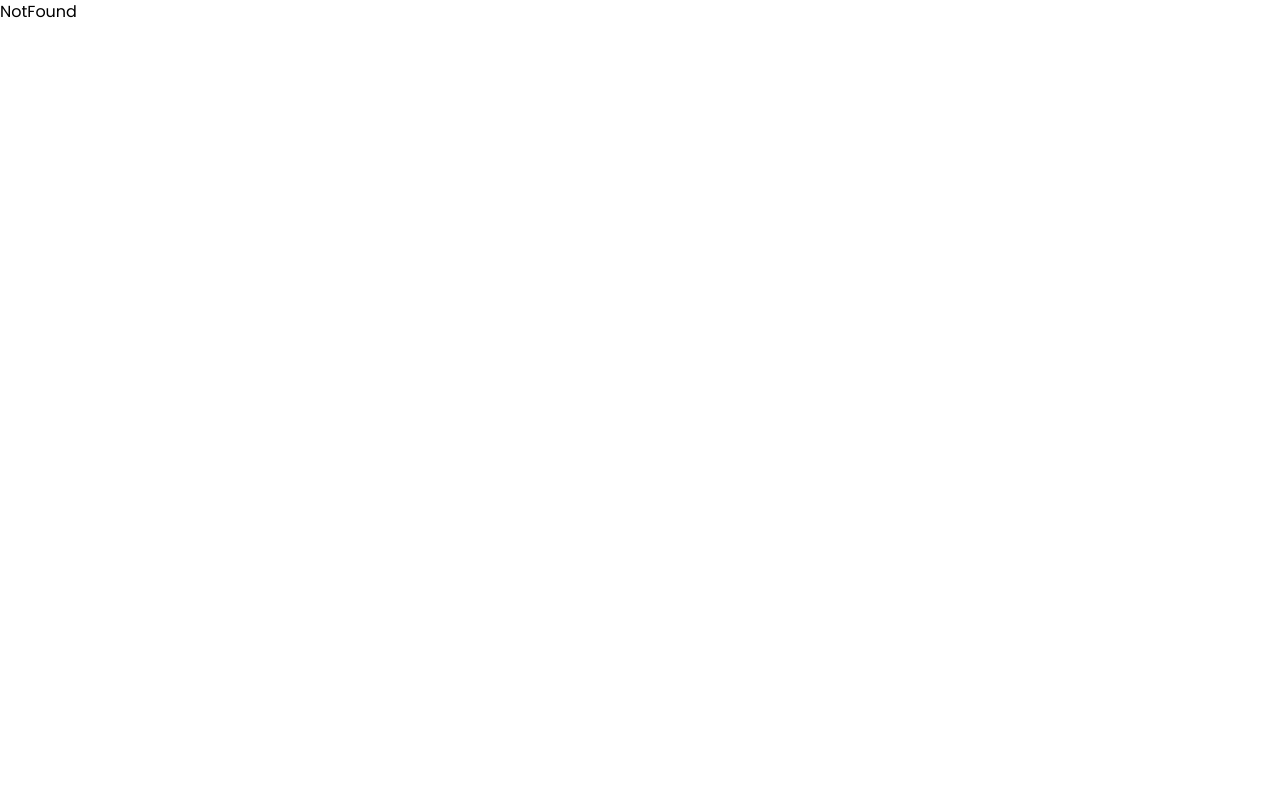
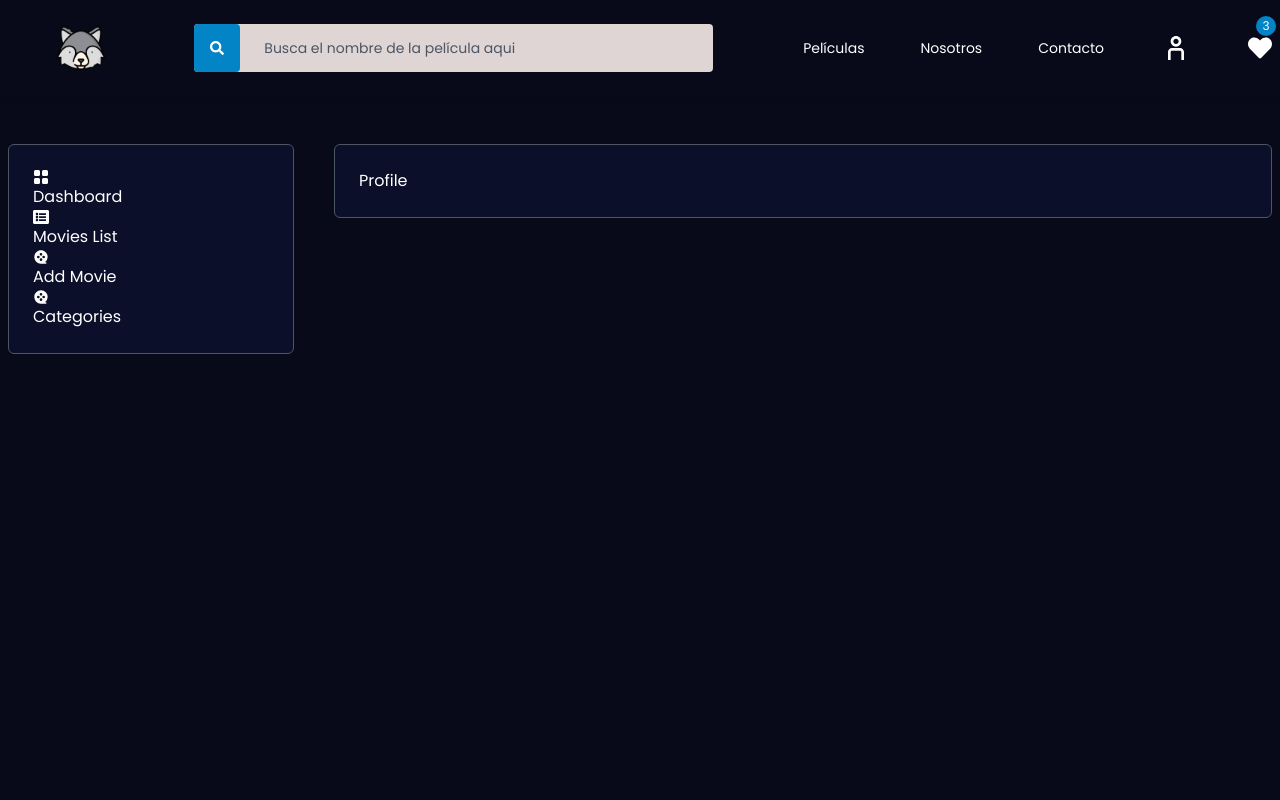
Before and after one commit to WilOkazaki/Azurlane2, a React (Vite) app in the folder client/: page /profile in a window 1280 px wide. Shown: the top 800 px of the page. Built offline with nearby package versions, Linux system fonts and the light colour scheme.

Commit message:
reproductor de peliculas on

```diff
--- a/client/src/App.jsx
+++ b/client/src/App.jsx
@@ -7,6 +7,8 @@
 import MoviesPage from "./Screens/Movies";
 import Login from "./Screens/Login";
 import Register from "./Screens/Register";
+import Profile from "./Screens/Dasboard/Profile";
+import WatchPage from "./Screens/WatchPage";
 
 function App() {
 
@@ -17,8 +19,10 @@
         <Route path="*" element={<NotFound />} />
         <Route path="/movies" element={<MoviesPage />} />
         <Route path="/movie/:id" element={<SingleMovie />} />
+        <Route path="/watch/:id" element={<WatchPage />} />
         <Route path="/login" element={<Login />} />
         <Route path="/register" element={<Register />} />
+        <Route path="/profile" element={<Profile />} />
     </Routes>
   );
 }
--- a/client/src/Screens/Dasboard/AddMovie.jsx
+++ b/client/src/Screens/Dasboard/AddMovie.jsx
@@ -0,0 +1,9 @@
+import React from 'react'
+
+function AddMovie() {
+  return (
+    <div>AddMovie</div>
+  )
+}
+
+export default AddMovie
--- a/client/src/Screens/Dasboard/Profile.jsx
+++ b/client/src/Screens/Dasboard/Profile.jsx
@@ -0,0 +1,12 @@
+import React from 'react'
+import SideBar from './SideBar'
+
+function Profile() {
+  return (
+    <SideBar>
+        <p>Profile</p>
+    </SideBar>
+  )
+}
+
+export default Profile
--- /dev/null
+++ b/client/src/Screens/Dasboard/SideBar.jsx
@@ -0,0 +1,64 @@
+import React from 'react'
+import { BsFillGridFill } from 'react-icons/bs'
+import { FaListAlt } from 'react-icons/fa'
+import { RiMovie2Fill } from 'react-icons/ri'
+import { NavLink } from 'react-router-dom'
+import Layout from '../../Layout/Layout'
+
+function SideBar({children}) {
+    const SideLinks = [
+        {
+            name: "Dashboard",
+            link: "/dashboard",
+            icon: BsFillGridFill
+        },
+        {
+            name: "Movies List",
+            link: "/movielist",
+            icon: FaListAlt
+        },
+        {
+            name: "Add Movie",
+            link: "/addmovie",
+            icon: RiMovie2Fill
+        },
+        {
+            name: "Categories",
+            link: "/categories",
+            icon: RiMovie2Fill
+        },
+
+
+
+    ];
+    const active ="bg-dryGray text-subMain"
+    const hover ="hover:text-while hover:bg-main"
+    const inActive ="rounded font-medium text-sm transitions flex gap-3 items-center p-4"
+    const Hover =({isActive}) => {
+        isActive ? `${active} ${inActive}`: `${inActive} ${hover}`
+    }
+
+  return (
+    <Layout>
+        <div className='min-h-screen container mx-auto px-2'>
+            <div className='xl:grid grid-cols-8 gap-10 items-start md:py-12 py-6'>
+                <div className='col-span-2 sticky bg-dry border border-gray-600 p-6 rounded-md xl:mb-0 mb-5'>
+                    {
+                        SideLinks.map((link, index)=> (
+                            <NavLink to={link.link} key={index} className={Hover}>
+                                 <link.icon /> <p>{link.name}</p>
+                            </NavLink>
+                        ))
+                    }
+                </div>
+                <div className='col-span-6 rounded-md bg-dry border border-gray-600 p-6'>
+                    {children}
+                </div>
+            </div>
+
+        </div>
+    </Layout>
+  )
+}
+
+export default SideBar
--- a/client/src/Screens/WatchPage.jsx
+++ b/client/src/Screens/WatchPage.jsx
@@ -0,0 +1,56 @@
+import React from 'react'
+import { useState } from 'react'
+import { useParams, Link } from 'react-router-dom'
+import Layout from '../Layout/Layout'
+import { FaPlay } from 'react-icons/fa'
+import { BiArrowBack } from 'react-icons/bi'
+import { Movies } from '../Data/MovieData'
+
+function WatchPage() {
+    let {id} = useParams()
+    const movie = Movies.find((movie) => movie.name === id)
+    const [play, setPlay] = useState(false)
+  return (
+    <Layout>
+        <div className='container mx-auto bg-dry p-6 mb-12'>
+            <div className='flex-btn flex-wrap mb-6 gap-2 bg-main rounded border border-gray-600'>
+            <Link to={`/movie/${movie?.name}`}
+            className="md:text-xl text-sm flex gap-3 items-center font-bold text-dryGray">
+                  <BiArrowBack/>{movie?.name}
+            </Link>
+            <div className='flex-btn sm-w-auto w-full gap-5'>
+
+            </div>
+
+                {
+                    play ? (
+                        <video controls autoPlay={play} className='w-full h-screen rounded'>
+                            <source src="/images/movie.mp4" type="video/mp4" title={movie?.name}/>
+                        </video>
+                    ) : (
+                        <div className="w-full h-screen rounded-lg overflow-hidden relative">
+                            <div className="absolute top-0 left-0 bottom-0 right-0 bg-main bg-opacity-30 flex-colo">
+                                <button onClick={() => setPlay(true)} className="bg-white text-subMain flex-colo border border-subMain rounded-full w-20 h-20 text-medium text-xl ">
+                                    <FaPlay />
+                                </button>
+                            </div>
+                            <img
+                            src= {movie?.Image
+                                ?`/images/movies/${movie.Image}`
+                                : "images/user.png"
+                            }
+                            alt={movie?.name}
+                            className="w-full h-full object-cover rounded-tl-lg"
+
+                            />
+                            </div>
+
+                    )
+                }
+            </div>
+        </div>
+    </Layout>
+  )
+}
+
+export default WatchPage
```
Also changed, not shown: client/src/Screens/AboutUs.jsx (line endings or trailing spaces), client/src/Screens/Dasboard/Admin/Users.jsx (deleted), client/src/Screens/Dasboard/FavoritesMovies.jsx (deleted), client/src/Screens/Dasboard/Password.jsx (deleted), client/src/Screens/Dasboard/SideNar.jsx (deleted), 1 other file (tests, documents, lock files or other folders).
